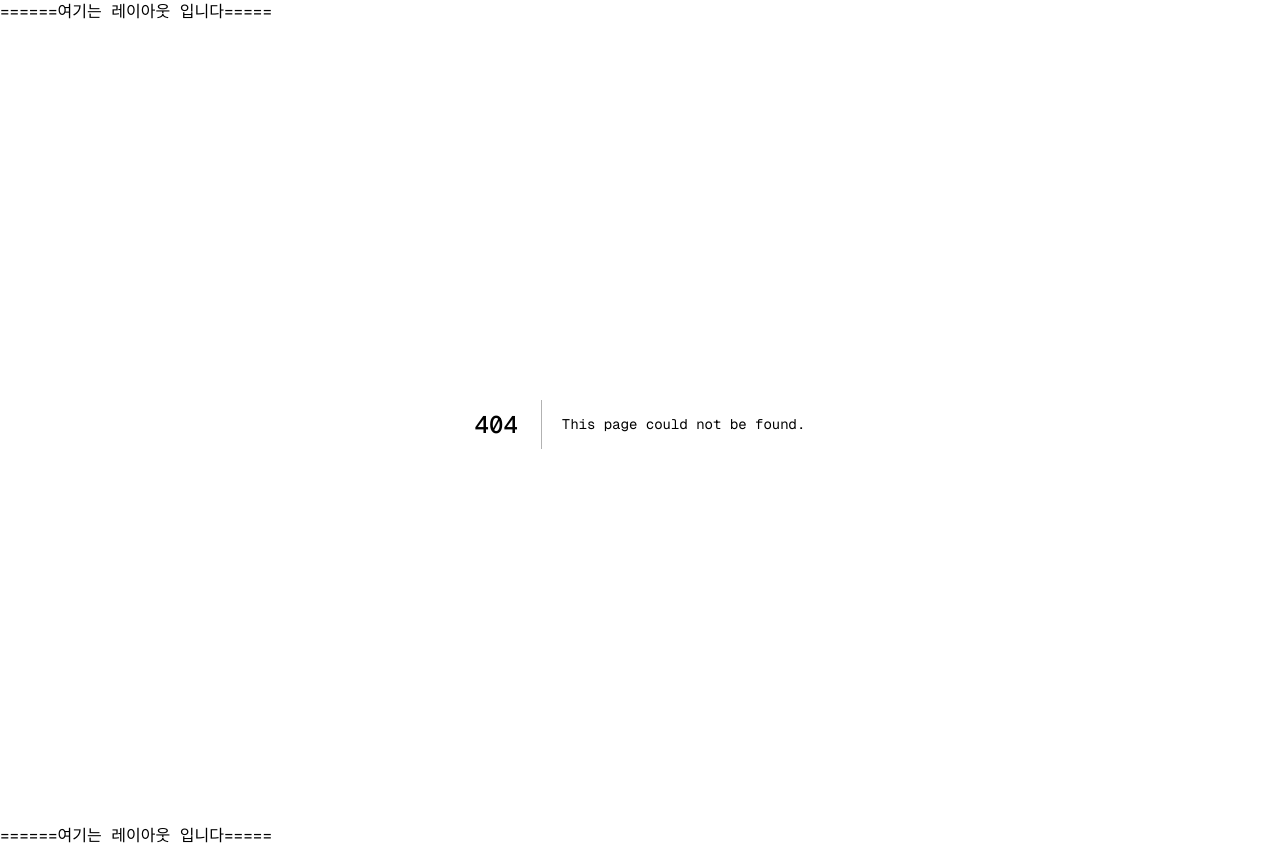
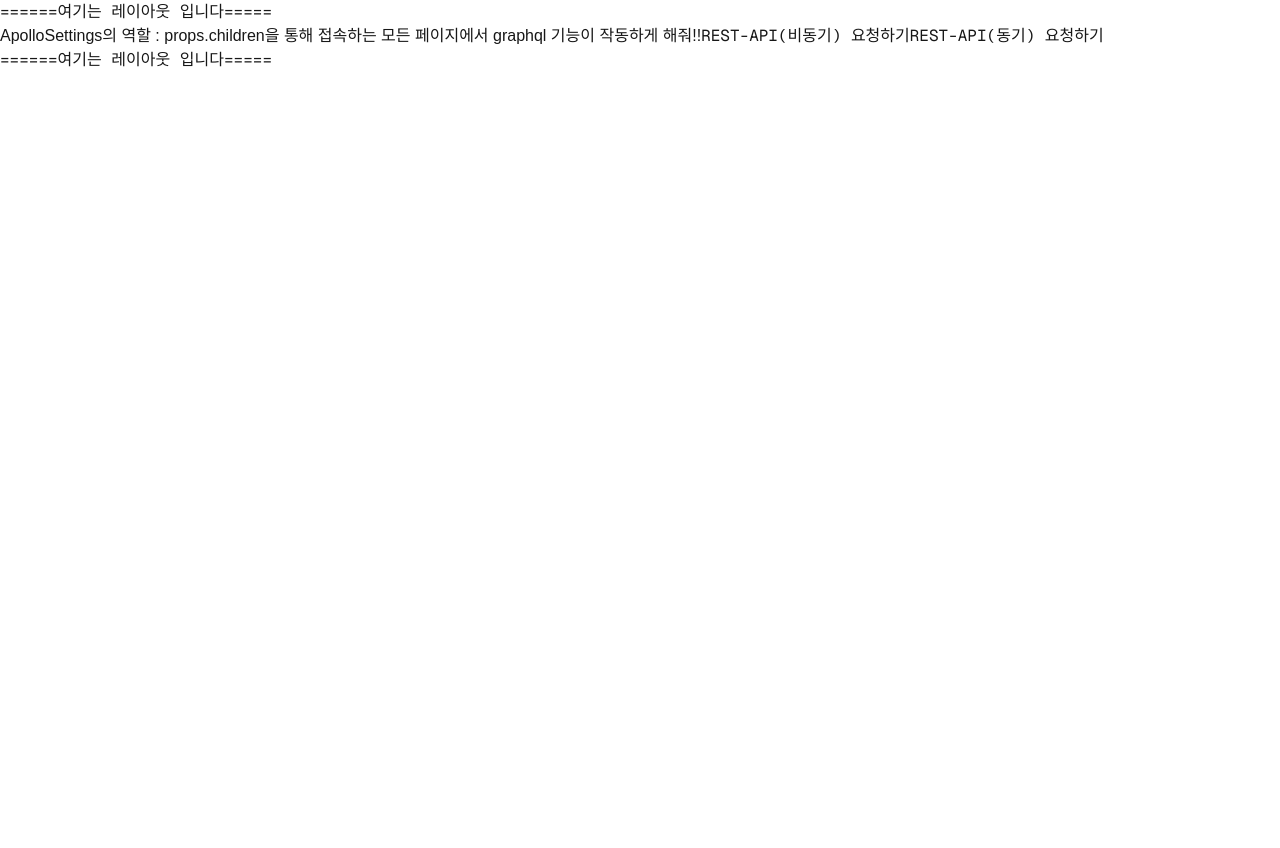
Before and after one commit to gun587330/FRONTEND_new_version, a Next.js app in the folder class-example/my-app/: page /section06/06-01-rest-get in a window 1280 px wide. Before the commit this address had no page. After the commit the page ends 800 px from the top, so only its background shows below. Built offline with nearby package versions, Linux system fonts and the light colour scheme.

Commit message:
feat: Section05 데이터 통신, Section06 동기/비동기 학습 파일 업로드

```diff
--- a/class-example/my-app/package.json
+++ b/class-example/my-app/package.json
@@ -9,6 +9,8 @@
     "lint": "next lint"
   },
   "dependencies": {
+    "@apollo/client": "^3.13.8",
+    "graphql": "^16.11.0",
     "init": "^0.1.2",
     "next": "15.3.5",
     "react": "^19.0.0",
--- a/class-example/my-app/src/app/layout.tsx
+++ b/class-example/my-app/src/app/layout.tsx
@@ -1,6 +1,7 @@
 import type { Metadata } from "next"; // Metadata
 import { Geist, Geist_Mono } from "next/font/google"; // google font라는 녀석이 next에서 제공되고 있음
 import "./globals.css";
+import ApolloSetting from "@/settings/06-02-apollo-setting";
 
 /*
 [04-05-fonts 내용]
@@ -29,7 +30,10 @@ export default function RootLayout(props) {
       {/*문자열과 변수를 함께 쓰고 싶을 떄, 빽틱(₩)으로 감싼 후, 변수는 $로! 이 경우 두 개 폰트를 함꼐 넣기 위해 빽틱 사용!*/}
       <body className={`${철수의폰트.variable} ${글로벌폰트.variable}`}>
         <div>======여기는 레이아웃 입니다=====</div>
-        {props.children}
+        ApolloSettings의 역할 : props.children을 통해 접속하는 모든 페이지에서 graphql 기능이 작동하게 해줘!!
+        <ApolloSetting>
+            {props.children}
+        </ApolloSetting>
         <div>======여기는 레이아웃 입니다=====</div>
       </body>
     </html>
--- /dev/null
+++ b/class-example/my-app/src/app/section06/06-01-rest-get/page.tsx
@@ -0,0 +1,26 @@
+"use client" // react18버전을 사용하고 있지만, react17버전과 동일하게 해줌
+
+export default function RestGetPage(){
+    const onClickAsync = () =>{
+        const result = fetch("https://jsonplaceholder.typicode.com/");
+
+        console.log(result); // Promise
+    }
+
+    // 화살표 함수일 때 async 위치 기억! 문법임
+    const onClickSync = async() =>{
+        const result = await fetch("https://jsonplaceholder.typicode.com/");
+        const data = await result.json();
+
+        console.log(result); // 제대로 된 결과
+        console.log(data.title);
+    }
+
+
+    return (
+        <>
+            <button onClick={onClickAsync}>REST-API(비동기) 요청하기</button>
+            <button onClick={onClickSync}>REST-API(동기) 요청하기</button>
+        </>
+    )
+}
--- /dev/null
+++ b/class-example/my-app/src/settings/06-02-apollo-setting.tsx
@@ -0,0 +1,27 @@
+// src/commons/settings/06-02-apollo-setting.tsx
+/*
+- `ApolloSetting` 컴포넌트는 GraphQL API와 상호작용할 수 있도록 설정된 Apollo Client를 React 애플리케이션의 루트에 제공하는 역할을 합니다.
+- `ApolloProvider`를 사용하여 Apollo Client 인스턴스를 자식 컴포넌트에 주입합니다.
+- TypeScript를 사용하여 `props` 타입을 명시적으로 정의하고 있습니다.
+- `InMemoryCache`를 사용하여 쿼리 결과를 메모리에 캐싱하여 성능을 최적화합니다.
+ */
+
+"use client"
+
+import { ApolloClient, ApolloProvider, InMemoryCache } from "@apollo/client";
+
+interface IApolloSetting {
+    children: React.ReactNode
+}
+export default function ApolloSetting(props: IApolloSetting) {
+    const client = new ApolloClient({
+        uri: "http://main-example.codebootcamp.co.kr/graphql",
+        cache: new InMemoryCache()
+    })
+
+    return (
+        <ApolloProvider client={client}>
+            {props.children}
+        </ApolloProvider>
+    )
+}
```
Also changed, not shown: 1 other file (tests, documents, lock files or other folders).
